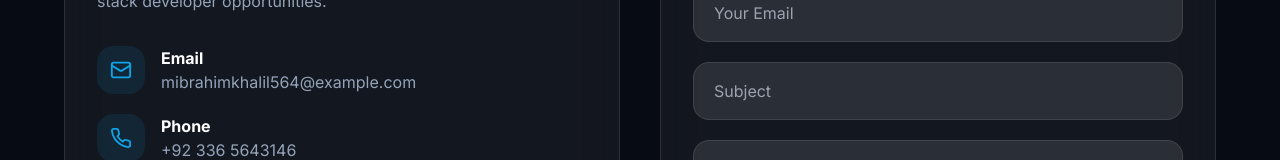
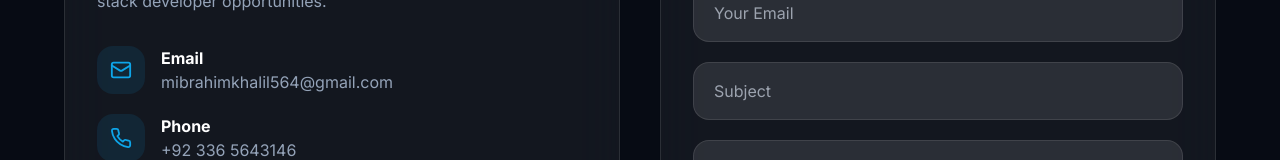
Before and after one commit to mibrahim-khalil/mibrahimkhalil-portfolio, a React (Vite) app in the folder frontend/: page / in a window 1280 px wide. Shown: the part 6521-6681 px from the top of the page. Built offline with nearby package versions, Linux system fonts and the light colour scheme; a web font is replaced by a local one.

Commit message:
update email in contact page

```diff
--- a/frontend/src/components/sections/Contact.jsx
+++ b/frontend/src/components/sections/Contact.jsx
@@ -102,7 +102,7 @@ export default function Contact() {
                 <div>
                   <p className="font-bold">Email</p>
                   <p className="text-slate-600 dark:text-slate-400">
-                    mibrahimkhalil564@example.com
+                    mibrahimkhalil564@gmail.com
                   </p>
                 </div>
               </div>
```
